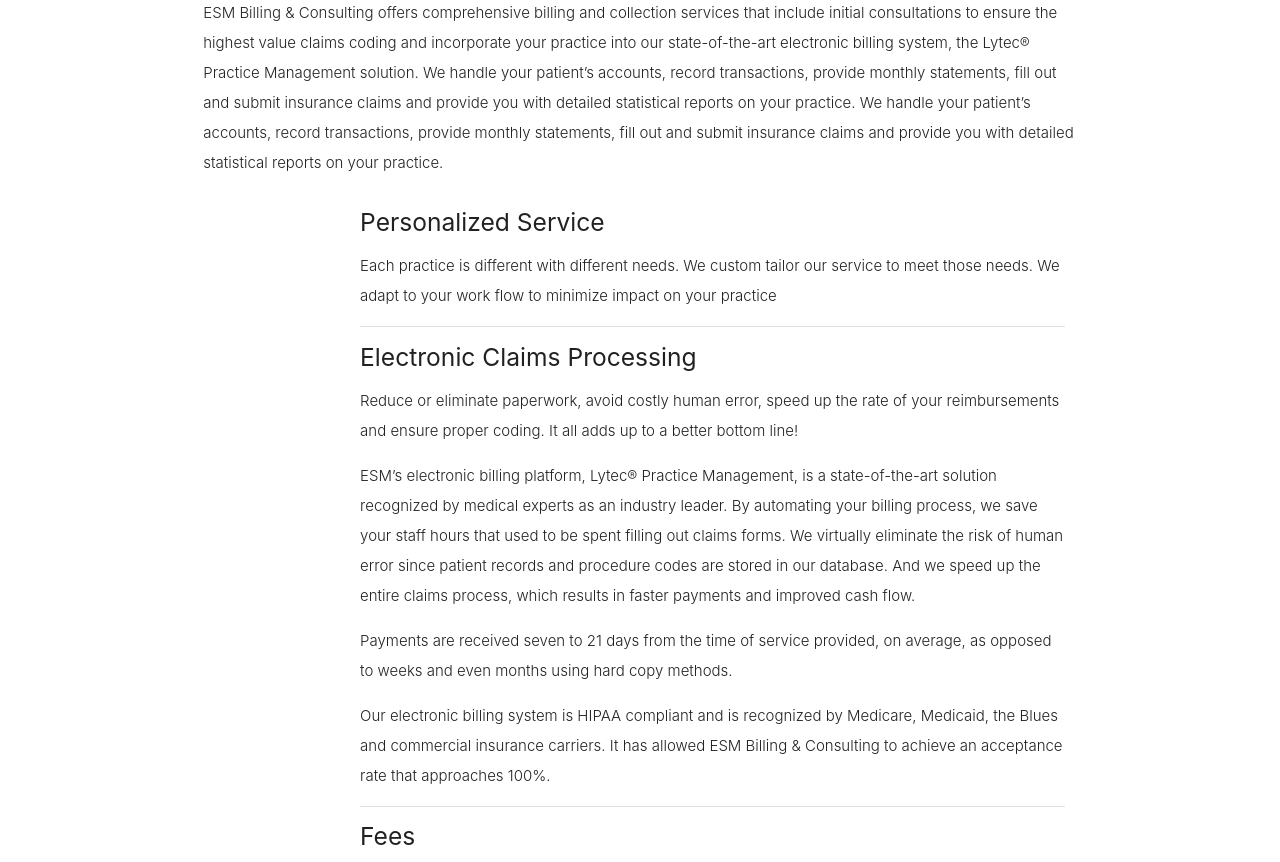
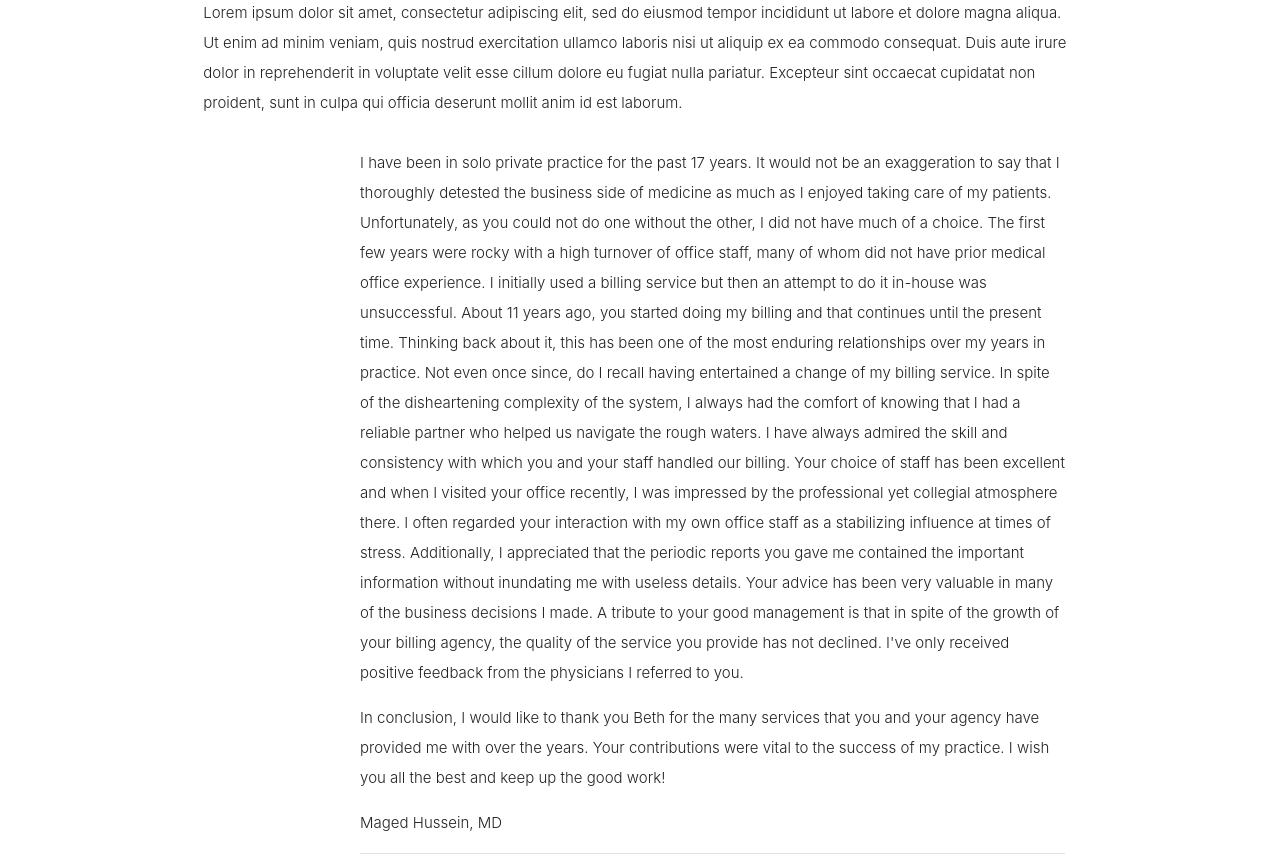
Before and after one commit to amrules/esm-billing-consulting, a website: page parallax-template/testimonials.html in a window 1280 px wide. Shown: the part 544-1406 px from the top of the page. Drawn offline with nearby package versions, Linux system fonts and the light colour scheme.

Commit message:
icon edits

```diff
--- a/parallax-template/css/style.css
+++ b/parallax-template/css/style.css
@@ -104,3 +104,8 @@
 .icon-size-footer {
   font-size: 20px;
 }
+
+/* services page */
+.icon-size-services {
+  font-size: 50px;
+}
--- a/parallax-template/testimonials.html
+++ b/parallax-template/testimonials.html
@@ -30,7 +30,7 @@
 
   <div id="index-banner" class="parallax-container services-container">
 
-    <div class="parallax services-container"><img class="responsive-img" src="esm-billing-computer.jpg" alt="Unsplashed background img 1"></div>
+    <div class="parallax services-container"><img class="responsive-img" src="hand-shake-test.jpeg" alt="Unsplashed background img 1"></div>
   </div>
 
 
@@ -44,51 +44,67 @@
       <div class="row">
         <div class="col s12 center">
           <h3><i class="mdi-content-send brown-text"></i></h3>
-          <h4>Our Services</h4>
+          <h4>Testimonials</h4>
           <p class="left-align light">
-            ESM Billing & Consulting offers comprehensive billing and collection services that include initial consultations to
-            ensure the highest value claims coding and incorporate your practice into our state-of-the-art electronic billing system,
-            the Lytec® Practice Management solution. We handle your patient’s accounts, record transactions, provide monthly statements,
-            fill out and submit insurance claims and provide you with detailed statistical reports on your practice.
-            We handle your patient’s accounts, record transactions, provide monthly statements, fill out and submit insurance claims
-            and provide you with detailed statistical reports on your practice.
+              Lorem ipsum dolor sit amet, consectetur adipiscing elit, sed do eiusmod tempor incididunt ut labore
+               et dolore magna aliqua. Ut enim ad minim veniam, quis nostrud exercitation ullamco laboris nisi ut
+               aliquip ex ea commodo consequat. Duis aute irure dolor in reprehenderit in voluptate velit esse cillum
+               dolore eu fugiat nulla pariatur. Excepteur sint occaecat cupidatat non proident, sunt in culpa qui
+               officia deserunt mollit anim id est laborum.
           </p>
+
           <div class="col s10 push-s2">
-            <h5 class="left-align">Personalized Service</h5>
+
             <p class="left-align light">
-                Each practice is different with different needs. We custom tailor our service to meet those needs. We adapt to your work
-                flow to minimize impact on your practice
+                I have been in solo private practice for the past 17 years. It would not be an exaggeration to say that
+                I thoroughly detested the business side of medicine as much as I enjoyed taking care of my patients.
+                 Unfortunately, as you could not do one without the other, I did not have much of a choice. The first
+                 few years were rocky with a high turnover of office staff, many of whom did not have prior medical
+                  office experience. I initially used a billing service but then an attempt to do it in-house was
+                  unsuccessful. About 11 years ago, you started doing my billing and that continues until the present time.
+                   Thinking back about it, this has been one of the most enduring relationships over my years in practice.
+                   Not even once since, do I recall having entertained a change of my billing service. In spite of the
+                   disheartening complexity of the system, I always had the comfort of knowing that I had a reliable partner
+                    who helped us navigate the rough waters. I have always admired the skill and consistency with which you
+                    and your staff handled our billing. Your choice of staff has been excellent and when I visited your
+                    office recently, I was impressed by the professional yet collegial atmosphere there. I often
+                    regarded your interaction with my own office staff as a stabilizing influence at times of stress.
+                    Additionally, I appreciated that the periodic reports you gave me contained the important information
+                    without inundating me with useless details. Your advice has been very valuable in many of the business
+                    decisions I made. A tribute to your good management is that in spite of the growth of your billing
+                    agency, the quality of the service you provide has not declined. I've only received positive feedback
+                    from the physicians I referred to you.
+            </p>
+            <p class="left-align light">
+                In conclusion, I would like to thank you Beth for the many services that you and your agency have
+                provided me with over the years. Your contributions were vital to the success of my practice. I wish you
+                all the best and keep up the good work!
+            </p>
+            <p class="left-align light">
+                Maged Hussein, MD
             </p>
             <div class="divider"></div>
-            <h5 class="left-align">Electronic Claims Processing</h5>
+
             <p class="left-align light">
-                Reduce or eliminate paperwork, avoid costly human error, speed up the rate of your reimbursements and ensure proper coding.
-                It all adds up to a better bottom line!
+                On July 31st 2018 we closed our independent practice of Pediatrics of forty nine years In Reston,
+                VIrginia. The intention of this letter is to recommend ESM Billing & Consulting Inc. Until twenty one
+                years ago we did our billing with several other companies with multiple results, none of which we found
+                satisfactory.
             </p>
             <p class="left-align light">
-                ESM’s electronic billing platform, Lytec® Practice Management, is a state-of-the-art solution recognized by
-                medical experts as an industry leader. By automating your billing process, we save your staff hours that
-                used to be spent filling out claims forms. We virtually eliminate the risk of human error since patient
-                records and procedure codes are stored in our database. And we speed up the entire claims process, which
-                results in faster payments and improved cash flow.
+                Then in 1997 we found Ms. Beth McClenahan, founder and owner of ESM. Throughout all these years their
+                billing, collection and consulting have been extremely honest, reliable and dependable. Our practice
+                beneffited tremendously with their services.
             </p>
             <p class="left-align light">
-                Payments are received seven to 21 days from the time of service provided, on average, as opposed to weeks
-                and even months using hard copy methods.
+                Very truly yours, <br>
+                Guillermo A Trémols, MD <br>
+                René F. Llaneras, MD
+
             </p>
-            <p class="left-align light">
-                Our electronic billing system is HIPAA compliant and is recognized by Medicare, Medicaid, the Blues and commercial insurance
-                carriers. It has allowed ESM Billing & Consulting to achieve an acceptance rate that approaches 100%.
-            </p>
+
             <div class="divider"></div>
-            <h5 class="left-align">Fees</h5>
-            <p class="left-align light">
-                ESM’s fees are based on a percentage of the total collections rather than a cost per claim. In almost every
-                ase, this fee structure results in significant savings for our practice clients. All of our professional
-                services aside from the initial practice set-up, which is a one-time charge, are included in our percentage
-                fee. Postage, electronic billing fees, paper, HCFA forms, clearing house costs, training, and coding are
-                also included in our fee.
-            </p>
+
           </div>
         </div>
       </div>
```
Also changed, not shown: parallax-template/services.html (+25 -1 lines), parallax-template/dist/hand-shake-test.6f8e3423.jpeg (added), parallax-template/dist/services.html, parallax-template/dist/testimonials.html, parallax-template/hand-shake-test.jpeg (added), 6 other files.
